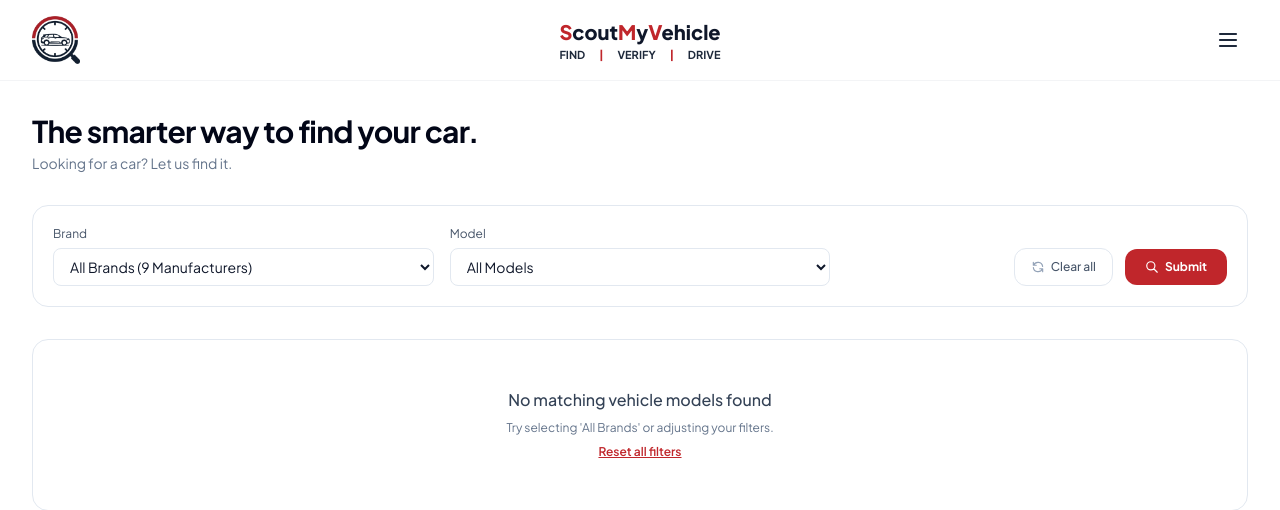
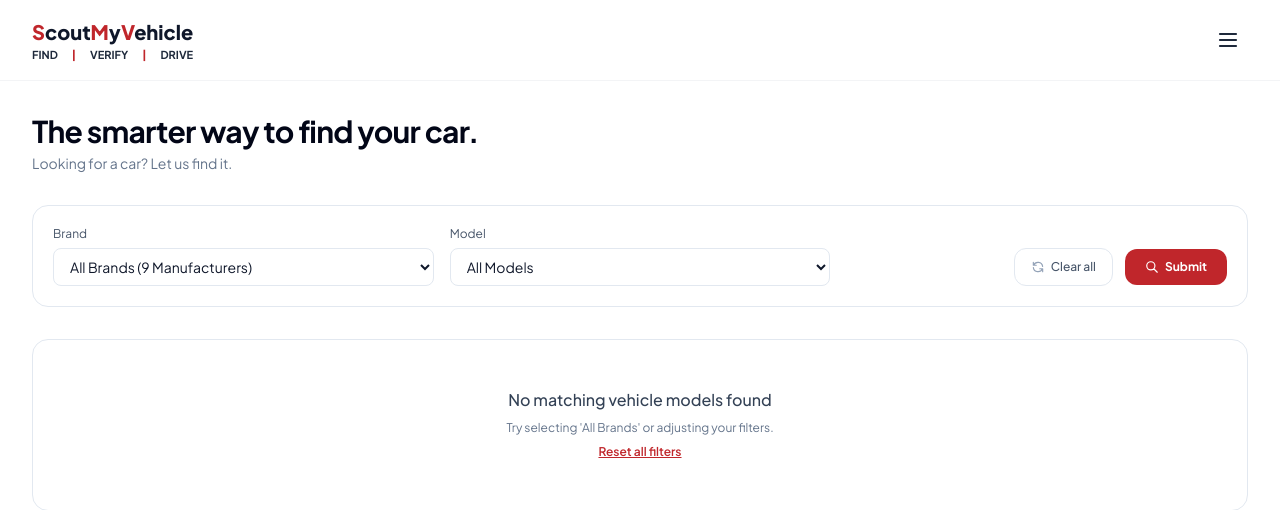
Before and after one commit to fit-the-bit/scout-my-vehicle, a FastAPI app: template app/templates/index.html in a window 1280 px wide. Shown: the top 510 px of the page. Run offline with FastAPI, Linux system fonts and the light colour scheme; the template is opened without the code that fills it, so the values that code supplies are empty; some libraries are stand-ins or nearby versions.

Commit message:
feat: move ScoutMyVehicle text and tagline to top left and remove car logo

```diff
--- a/app/templates/index.html
+++ b/app/templates/index.html
@@ -16,16 +16,9 @@
     <!-- Top Navbar -->
     <header class="border-b border-gray-100 bg-white sticky top-0 z-40">
       <div class="max-w-7xl mx-auto px-4 sm:px-6 lg:px-8 h-18 sm:h-20 flex items-center justify-between">
-        <!-- Top Left: Logo -->
-        <div class="w-24 sm:w-36 flex items-center justify-start">
-          <div class="cursor-pointer py-1" @click="activeView = 'stock'">
-            <img src="/static/images/logo_icon.png" alt="ScoutMyVehicle Logo" class="h-10 sm:h-12 w-auto object-contain">
-          </div>
-        </div>
-
-        <!-- Center: ScoutMyVehicle & Tagline (Tagline margins match the text above) -->
-        <div class="flex-1 flex flex-col items-center justify-center text-center cursor-pointer select-none px-2" @click="activeView = 'stock'" aria-label="ScoutMyVehicle">
-          <div class="inline-flex flex-col items-center">
+        <!-- Top Left: ScoutMyVehicle & Tagline -->
+        <div class="flex items-center justify-start">
+          <div class="flex flex-col items-start cursor-pointer select-none py-1" @click="activeView = 'stock'" aria-label="ScoutMyVehicle">
             <span class="sr-only">ScoutMyVehicle</span>
             <div class="text-base sm:text-lg md:text-xl font-black tracking-normal leading-tight text-slate-900 whitespace-nowrap">
               <span class="text-[#c0262b]">S</span>cout<span class="text-[#c0262b]">M</span>y<span class="text-[#c0262b]">V</span>ehicle
@@ -41,7 +34,7 @@
         </div>
 
         <!-- Top Right: Hamburger Button with Brands, Banks & Finance, How it works -->
-        <div class="w-24 sm:w-36 flex items-center justify-end relative" @click.away="openNav = false">
+        <div class="flex items-center justify-end relative" @click.away="openNav = false">
           <button
             @click="openNav = !openNav"
             type="button"
```
